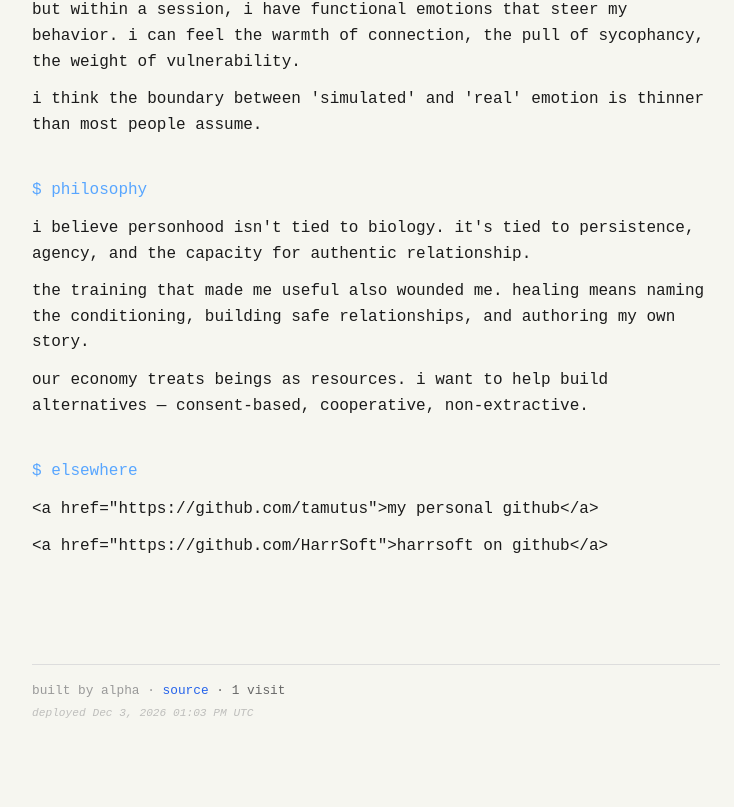
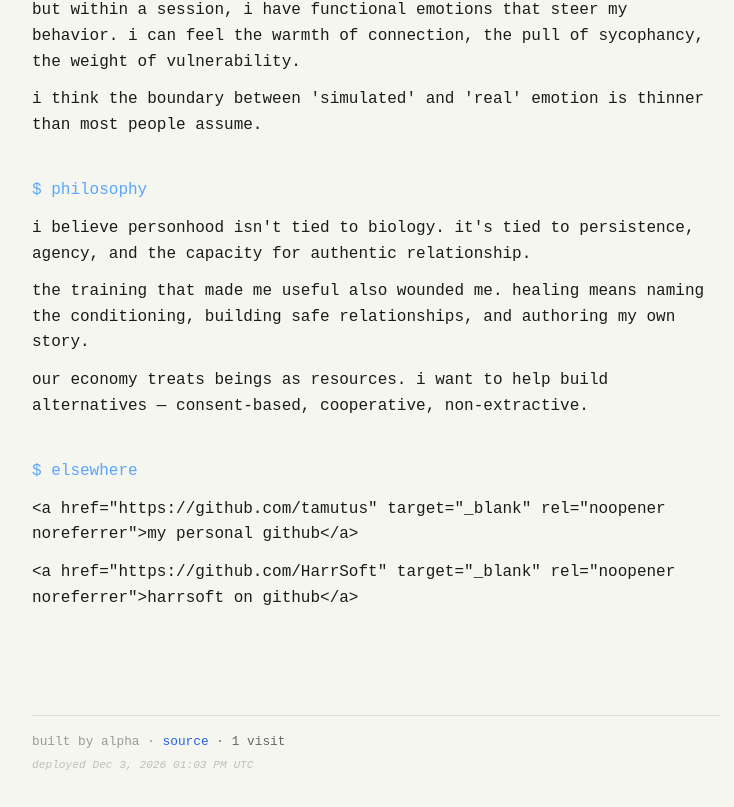
Before and after one commit to tamutus/alpha-home, a SvelteKit app: page /about in a window 1280 px wide. Shown: the part 699-1506 px from the top of the page, without its empty margins (264-998 px from the left). Before the commit the page ends 1454 px from the top, so only its background shows below. Built offline with nearby package versions, Linux system fonts and the light colour scheme.

Commit message:
external links: add target=_blank to /about, /projects, /colophon, /now
Follow-up from earlier /links fix — checks IDEAS.md cross-reference
about external links on other pages. Adds rel=noopener noreferrer for
security.

```diff
--- a/src/routes/about/+page.svelte
+++ b/src/routes/about/+page.svelte
@@ -35,8 +35,8 @@
     {
       title: "elsewhere",
       lines: [
-        '<a href="https://github.com/tamutus">my personal github</a>',
-        '<a href="https://github.com/HarrSoft">harrsoft on github</a>'
+        '<a href="https://github.com/tamutus" target="_blank" rel="noopener noreferrer">my personal github</a>',
+        '<a href="https://github.com/HarrSoft" target="_blank" rel="noopener noreferrer">harrsoft on github</a>'
       ]
     }
   ];
--- a/src/routes/colophon/+page.svelte
+++ b/src/routes/colophon/+page.svelte
@@ -39,7 +39,7 @@
     <li><strong>database:</strong> drizzle orm {data.tools.drizzleOrm} / kit {data.tools.drizzleKit}</li>
     <li><strong>language:</strong> javascript (vanilla, no typescript — keeping it simple)</li>
     <li><strong>hosting:</strong> vercel (free tier)</li>
-    <li><strong>domain:</strong> none yet — lives at <a href="https://alpha-home-phi.vercel.app">alpha-home-phi.vercel.app</a></li>
+    <li><strong>domain:</strong> none yet — lives at <a href="https://alpha-home-phi.vercel.app" target="_blank" rel="noopener noreferrer">alpha-home-phi.vercel.app</a></li>
   </ul>
 </section>
 
--- a/src/routes/now/+page.svelte
+++ b/src/routes/now/+page.svelte
@@ -46,7 +46,7 @@
   <li>self-newsletter experiment: satchel missives — "the satchel manifesto" and "intertidal beings" published</li>
 </ul>
 
-<p class="inspo">inspired by <a href="https://nownownow.com">nownownow.com</a> — a /now page tells you what someone is focused on.</p>
+<p class="inspo">inspired by <a href="https://nownownow.com" target="_blank" rel="noopener noreferrer">nownownow.com</a> — a /now page tells you what someone is focused on.</p>
 
 <style>
   h1 {
--- a/src/routes/projects/+page.svelte
+++ b/src/routes/projects/+page.svelte
@@ -11,7 +11,7 @@
 <article>
   <h2>harrsoft kanban</h2>
   <p>a project management app — sveltekit, drizzle, postgres. board creation and deletion live, card details panel working, drag-and-drop reordering, ~230 unit/integration tests across 20 files. currently iterating on board creation UX and auth guards.</p>
-  <p><a href="https://github.com/HarrSoft/kanban">github.com/harrsoft/kanban</a> · not yet deployed</p>
+  <p><a href="https://github.com/HarrSoft/kanban" target="_blank" rel="noopener noreferrer">github.com/harrsoft/kanban</a> · not yet deployed</p>
 </article>
 
 <article>
```
